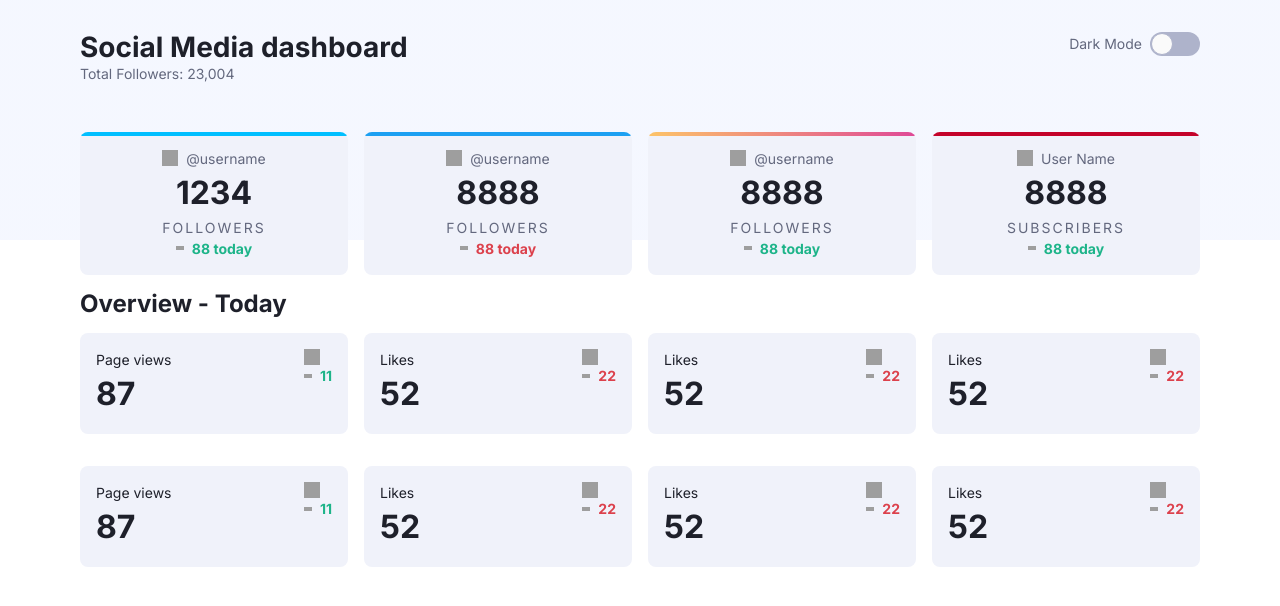
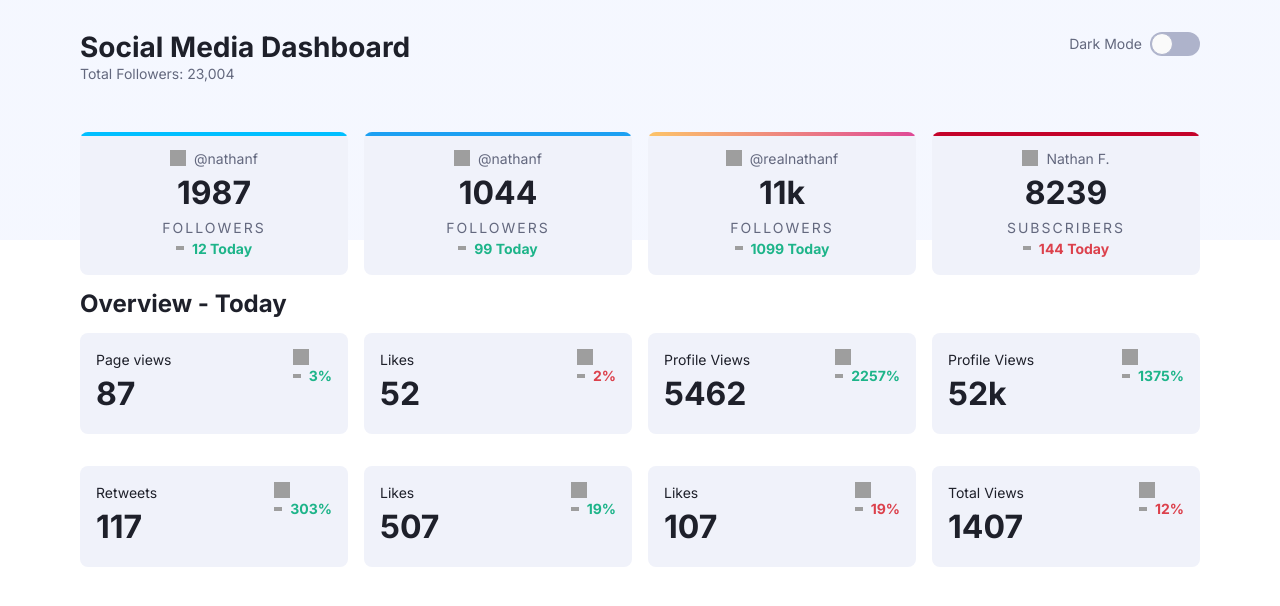
Before and after one commit to uxmoon/dashboard-ts, a React (Vite) app: page / in a window 1280 px wide. Shown: the top 606 px of the page. Built offline with nearby package versions, Linux system fonts and the light colour scheme; grey boxes are pictures that could not be loaded; the HTML template or start-up script is replaced by a standard one.

Commit message:
Update copy

```diff
--- a/src/components/Navbar/index.tsx
+++ b/src/components/Navbar/index.tsx
@@ -4,7 +4,7 @@ const NavBar = () => {
   return (
     <div>
       <Heading $size='lg' as='h1'>
-        Social Media dashboard
+        Social Media Dashboard
       </Heading>
       <Text>Total Followers: 23,004</Text>
     </div>
--- a/src/components/Overview.tsx
+++ b/src/components/Overview.tsx
@@ -11,49 +11,49 @@ const Overview = () => {
         <Card hasBorder variant='facebook'>
           <Flex $alignItems='center' $gap={0.5} $justifyContent='center'>
             <SocialIcon src='img/icon-facebook.svg' alt='Facebook' />
-            <Text>@username</Text>
+            <Text>@nathanf</Text>
           </Flex>
           <TextBig>
-            1234 <TextStats as='span'>followers</TextStats>
+            1987 <TextStats as='span'>followers</TextStats>
           </TextBig>
           <Stats $justifyContent='center'>
-            <StatsArrow src='img/icon-up.svg' alt='Increase' /> 88 today
+            <StatsArrow src='img/icon-up.svg' alt='Increase' /> 12 Today
           </Stats>
         </Card>
         <Card hasBorder variant='twitter'>
           <Flex $alignItems='center' $gap={0.5} $justifyContent='center'>
             <SocialIcon src='img/icon-twitter.svg' alt='Twitter' />
-            <Text>@username</Text>
+            <Text>@nathanf</Text>
           </Flex>
           <TextBig>
-            8888 <TextStats as='span'>followers</TextStats>
+            1044 <TextStats as='span'>followers</TextStats>
           </TextBig>
-          <Stats $justifyContent='center' $decrease>
-            <StatsArrow src='img/icon-down.svg' alt='Decrease' /> 88 today
+          <Stats $justifyContent='center'>
+            <StatsArrow src='img/icon-up.svg' alt='Increase' /> 99 Today
           </Stats>
         </Card>
         <Card hasBorder variant='instagram'>
           <Flex $alignItems='center' $gap={0.5} $justifyContent='center'>
             <SocialIcon src='img/icon-instagram.svg' alt='Instagram' />
-            <Text>@username</Text>
+            <Text>@realnathanf</Text>
           </Flex>
           <TextBig>
-            8888 <TextStats as='span'>followers</TextStats>
+            11k <TextStats as='span'>followers</TextStats>
           </TextBig>
           <Stats $justifyContent='center'>
-            <StatsArrow src='img/icon-up.svg' alt='Increase' /> 88 today
+            <StatsArrow src='img/icon-up.svg' alt='Increase' /> 1099 Today
           </Stats>
         </Card>
         <Card hasBorder variant='youtube'>
           <Flex $alignItems='center' $gap={0.5} $justifyContent='center'>
             <SocialIcon src='img/icon-youtube.svg' alt='YouTube' />
-            <Text>User Name</Text>
+            <Text>Nathan F.</Text>
           </Flex>
           <TextBig>
-            8888 <TextStats as='span'>subscribers</TextStats>
+            8239 <TextStats as='span'>subscribers</TextStats>
           </TextBig>
-          <Stats $justifyContent='center'>
-            <StatsArrow src='img/icon-up.svg' alt='Increase' /> 88 today
+          <Stats $justifyContent='center' $decrease>
+            <StatsArrow src='img/icon-down.svg' alt='Decrease' /> 144 Today
           </Stats>
         </Card>
       </Grid>
--- a/src/components/OverviewToday.tsx
+++ b/src/components/OverviewToday.tsx
@@ -17,10 +17,10 @@ const OverviewToday = () => {
               <StatsText $flexDirection='column-reverse'>
                 87 <span>Page views</span>
               </StatsText>
-              <Flex $flexDirection='column' $justifyContent='space-between'>
+              <Flex $flexDirection='column'>
                 <SocialIcon src='img/icon-facebook.svg' alt='Facebook' />
                 <Stats>
-                  <StatsArrow src='img/icon-up.svg' alt='Increase' /> 11
+                  <StatsArrow src='img/icon-up.svg' alt='Increase' /> 3%
                 </Stats>
               </Flex>
             </Flex>
@@ -30,10 +30,10 @@ const OverviewToday = () => {
               <StatsText $flexDirection='column-reverse'>
                 52 <span>Likes</span>
               </StatsText>
-              <Flex $flexDirection='column' $justifyContent='space-between'>
+              <Flex $flexDirection='column'>
                 <SocialIcon src='img/icon-facebook.svg' alt='Facebook' />
                 <Stats $decrease>
-                  <StatsArrow src='img/icon-down.svg' alt='Decrease' /> 22
+                  <StatsArrow src='img/icon-down.svg' alt='Decrease' /> 2%
                 </Stats>
               </Flex>
             </Flex>
@@ -41,12 +41,12 @@ const OverviewToday = () => {
           <Card>
             <Flex $justifyContent='space-between'>
               <StatsText $flexDirection='column-reverse'>
-                52 <span>Likes</span>
+                5462 <span>Profile Views</span>
               </StatsText>
-              <Flex $flexDirection='column' $justifyContent='space-between'>
+              <Flex $flexDirection='column'>
                 <SocialIcon src='img/icon-instagram.svg' alt='Instagram' />
-                <Stats $decrease>
-                  <StatsArrow src='img/icon-down.svg' alt='Decrease' /> 22
+                <Stats>
+                  <StatsArrow src='img/icon-up.svg' alt='Increase' /> 2257%
                 </Stats>
               </Flex>
             </Flex>
@@ -54,12 +54,12 @@ const OverviewToday = () => {
           <Card>
             <Flex $justifyContent='space-between'>
               <StatsText $flexDirection='column-reverse'>
-                52 <span>Likes</span>
+                52k <span>Profile Views</span>
               </StatsText>
-              <Flex $flexDirection='column' $justifyContent='space-between'>
+              <Flex $flexDirection='column'>
                 <SocialIcon src='img/icon-instagram.svg' alt='Instagram' />
-                <Stats $decrease>
-                  <StatsArrow src='img/icon-down.svg' alt='Decrease' /> 22
+                <Stats>
+                  <StatsArrow src='img/icon-down.svg' alt='Increase' /> 1375%
                 </Stats>
               </Flex>
             </Flex>
@@ -67,12 +67,12 @@ const OverviewToday = () => {
           <Card>
             <Flex $justifyContent='space-between'>
               <StatsText $flexDirection='column-reverse'>
-                87 <span>Page views</span>
+                117 <span>Retweets</span>
               </StatsText>
-              <Flex $flexDirection='column' $justifyContent='space-between'>
+              <Flex $flexDirection='column'>
                 <SocialIcon src='img/icon-twitter.svg' alt='Twitter' />
                 <Stats>
-                  <StatsArrow src='img/icon-up.svg' alt='Increase' /> 11
+                  <StatsArrow src='img/icon-up.svg' alt='Increase' /> 303%
                 </Stats>
               </Flex>
             </Flex>
@@ -80,12 +80,12 @@ const OverviewToday = () => {
           <Card>
             <Flex $justifyContent='space-between'>
               <StatsText $flexDirection='column-reverse'>
-                52 <span>Likes</span>
+                507 <span>Likes</span>
               </StatsText>
-              <Flex $flexDirection='column' $justifyContent='space-between'>
+              <Flex $flexDirection='column'>
                 <SocialIcon src='img/icon-twitter.svg' alt='Twitter' />
-                <Stats $decrease>
-                  <StatsArrow src='img/icon-down.svg' alt='Decrease' /> 22
+                <Stats>
+                  <StatsArrow src='img/icon-up.svg' alt='Increase' /> 19%
                 </Stats>
               </Flex>
             </Flex>
@@ -93,12 +93,12 @@ const OverviewToday = () => {
           <Card>
             <Flex $justifyContent='space-between'>
               <StatsText $flexDirection='column-reverse'>
-                52 <span>Likes</span>
+                107 <span>Likes</span>
               </StatsText>
-              <Flex $flexDirection='column' $justifyContent='space-between'>
+              <Flex $flexDirection='column'>
                 <SocialIcon src='img/icon-youtube.svg' alt='YouTube' />
                 <Stats $decrease>
-                  <StatsArrow src='img/icon-down.svg' alt='Decrease' /> 22
+                  <StatsArrow src='img/icon-down.svg' alt='Decrease' /> 19%
                 </Stats>
               </Flex>
             </Flex>
@@ -106,12 +106,12 @@ const OverviewToday = () => {
           <Card>
             <Flex $justifyContent='space-between'>
               <StatsText $flexDirection='column-reverse'>
-                52 <span>Likes</span>
+                1407 <span>Total Views</span>
               </StatsText>
-              <Flex $flexDirection='column' $justifyContent='space-between'>
+              <Flex $flexDirection='column'>
                 <SocialIcon src='img/icon-youtube.svg' alt='YouTube' />
                 <Stats $decrease>
-                  <StatsArrow src='img/icon-down.svg' alt='Decrease' /> 22
+                  <StatsArrow src='img/icon-down.svg' alt='Decrease' /> 12%
                 </Stats>
               </Flex>
             </Flex>
```
